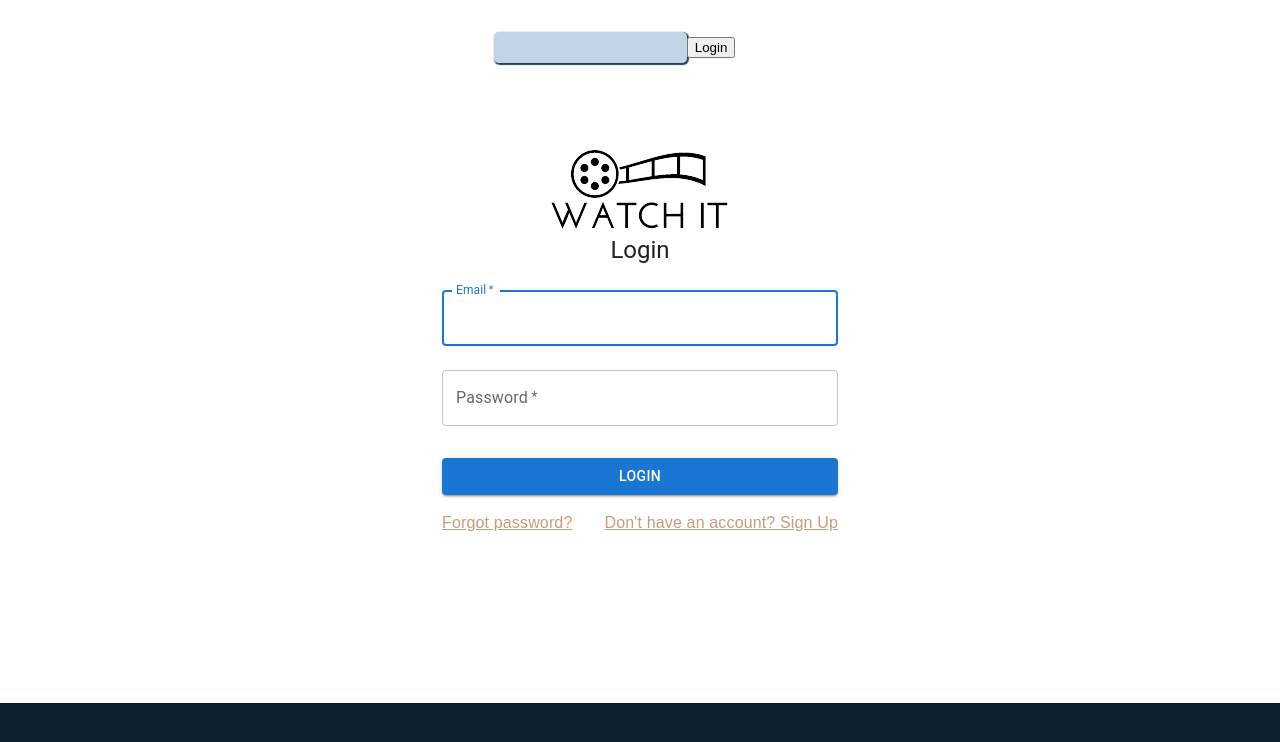
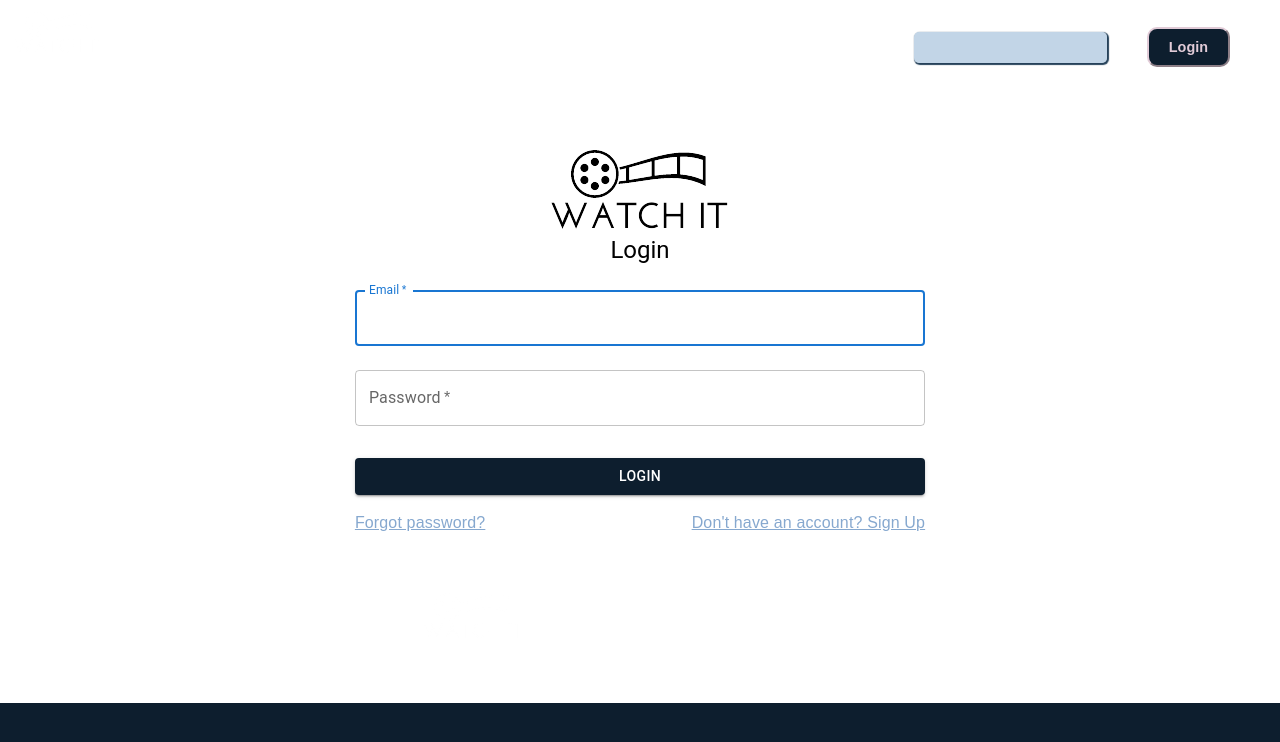
Before and after one commit to lbagnus/WATCH-IT, a React (Create React App) app in the folder tp-api/: page /Pelicula in a window 1280 px wide. Shown: the top 742 px of the page. Built offline with nearby package versions, Linux system fonts and the light colour scheme; sample sign-in values are in the browser's storage.

Commit message:
header TERMINADO y estilo login

```diff
--- a/tp-api/src/componentes/BotonPerfil.jsx
+++ b/tp-api/src/componentes/BotonPerfil.jsx
@@ -78,7 +78,7 @@ export default function BotonPerfil({handleLogout}) {
         transformOrigin={{ horizontal: 'right', vertical: 'top' }}
         anchorOrigin={{ horizontal: 'right', vertical: 'bottom' }}
       >
-        <MenuItem onClick={handleClose}>
+        <MenuItem  onClick={handleClose}>
           <Avatar /> My account
         </MenuItem>
         <Divider />
--- a/tp-api/src/componentes/Header.jsx
+++ b/tp-api/src/componentes/Header.jsx
@@ -14,7 +14,7 @@ const Header = ({isLoggedIn, handleLogout}) => {
             src={require("../imagenes/logos/logo blanco3.png")}
             alt="logo-header"
           />
-        </div>
+
 
         <ul className="nav">
           <li>
@@ -29,20 +29,16 @@ const Header = ({isLoggedIn, handleLogout}) => {
           <li>
             <Link to="/MisListas">Preferidas</Link>
           </li>
-                  </ul>
+          </ul>
+        </div>
 
         <div class="buscador">
           <input className="buscado" type="text" />
 
           <div>
           {isLoggedIn ? (
-                <div>
-                    <img
-                    className="icono-persona"
-                    src={require("../imagenes/iconitos/avatarwhite.png")}
-                    alt="icono-persona"/>
-
-          <h4>Julieta</h4>
+                <div className="perfil">
+                    <h4>Julieta</h4>
                     <BotonPerfil handleLogout={handleLogout} />
                 </div>
             ) : (
--- a/tp-api/src/componentes/Login.jsx
+++ b/tp-api/src/componentes/Login.jsx
@@ -1,12 +1,11 @@
 import React, { useState } from 'react';
-import Avatar from "../imagenes/logos/logo negro2.png";
+import Loginpic from "../imagenes/logos/logo negro2.png";
 import Button from '@mui/material/Button';
 import CssBaseline from '@mui/material/CssBaseline';
 import TextField from '@mui/material/TextField';
 import Link from '@mui/material/Link';
 import Grid from '@mui/material/Grid';
 import Box from '@mui/material/Box';
-import LockOutlinedIcon from '@mui/icons-material/LockOutlined';
 import Typography from '@mui/material/Typography';
 import Container from '@mui/material/Container';
 import { createTheme, ThemeProvider } from '@mui/material/styles';
@@ -51,7 +50,7 @@ function Login({onLogin}) {
 
     return (
         <ThemeProvider theme={defaultTheme}>
-            <Container component="main" maxWidth="xs">
+            <Container id='contenedor'  component="main" >
                 <CssBaseline />
                 <Box
                     sx={{
@@ -61,8 +60,8 @@ function Login({onLogin}) {
                         alignItems: 'center',
                     }}
                 >
-                     <img src={Avatar} alt="Avatar" />
-                    <Typography component="h1" variant="h5">
+                     <img src={Loginpic} alt="Avatar" />
+                    <Typography component="h1" variant="h5" color={'black'}>
                     Login
                     </Typography>
 
@@ -73,12 +72,12 @@ function Login({onLogin}) {
                         </Typography>
                     )}
 
-                    <Box component="form" noValidate onSubmit={handleSubmit} sx={{ mt: 1 }}>
+                    <Box id='box' component="form" noValidate onSubmit={handleSubmit} sx={{ mt: 1 }}>
                         <TextField
                             margin="normal"
                             required
                             fullWidth
-                            id="email"
+                            id='emailboton'
                             label="Email"
                             name="email"
                             autoComplete="email"
@@ -98,7 +97,8 @@ function Login({onLogin}) {
                             type="submit"
                             fullWidth
                             variant="contained"
-                            sx={{ mt: 3, mb: 2 }}
+                            id='BotonLogIn'
+                            sx={{ mt: 3, mb: 2}}
                         >
                             Login
                         </Button>
--- a/tp-api/src/componentes/Registro.jsx
+++ b/tp-api/src/componentes/Registro.jsx
@@ -13,6 +13,7 @@ import Typography from '@mui/material/Typography';
 import Container from '@mui/material/Container';
 import { createTheme, ThemeProvider } from '@mui/material/styles';
 import { useNavigate } from 'react-router-dom';
+import Loginpic from "../imagenes/logos/logo negro2.png";
 
 const defaultTheme = createTheme();
 
@@ -60,9 +61,7 @@ function Registro() {
                         alignItems: 'center',
                     }}
                 >
-                    <Avatar sx={{ m: 1, bgcolor: 'secondary.main' }}>
-                        <LockOutlinedIcon />
-                    </Avatar>
+                    <img src={Loginpic} alt="Avatar" />
                     <Typography component="h1" variant="h5">
                         Sign Up
                     </Typography>
@@ -117,12 +116,13 @@ function Registro() {
                             fullWidth
                             variant="contained"
                             sx={{ mt: 3, mb: 2 }}
+                            id='BotonLogIn'
                         >
                             Sign Up
                         </Button>
                         <Grid container justifyContent="flex-end">
                             <Grid item>
-                                <Link href="#" variant="body2" onClick={handleSignIn}>
+                                <Link class="forgot" href="#" variant="body2" onClick={handleSignIn}>
                                     Already have an account? Sign in
                                 </Link>
                             </Grid>
--- a/tp-api/src/css/Login.css
+++ b/tp-api/src/css/Login.css
@@ -1,27 +1,29 @@
+
+
 .emailboton{
    color: rgb(200, 155, 122);
 }
 
-#botonSignIn{
-    background-color:rgb(200, 155, 122);
-    margin-top: 0;
+#BotonLogIn{
+    background-color:#0d1e2e;
+
 
 }
+
+
 
 .logoSignIn{
     width: 100%;
 
 }
 
-.lineaLogin{
-    background-color:rgb(200, 155, 122) ;
-    width: 100%;
-    height: 1px;
-    margin: 5% 0%;
-}
 
 .forgot{
     /*text-decoration: none;*/
-    color:rgb(200, 155, 122)  ;
+    color: #86a8cf;
 
 }
+
+#box{
+    color: white;
+}
--- a/tp-api/src/css/header.css
+++ b/tp-api/src/css/header.css
@@ -2,12 +2,11 @@
   height: 9vh;
   float: left;
 }
-
-
 .contenedormenu {
 overflow: hidden; /* para contener el navbar en su lugar */
 display: flex;
 align-items:  center;
+justify-content: space-between;
 }
 
 .contenedormenu .logo {
@@ -49,9 +48,7 @@ background-color: #26425A; /* color de fondo al pasar el ratón */
   margin-top: 10px; /* margen superior */
   display: flex;
   align-items: center;
-  /*margin-left: 55%;*/
-  width: 55%;
-  margin-right: 0;
+
 }
 
 .contenedormenu .buscador input[type='text'] {
@@ -70,6 +67,12 @@ background-color: #26425A; /* color de fondo al pasar el ratón */
   margin: 0 10px; /* margen entre elementos */
 }
 
+.perfil{
+  display: flex;
+  flex-direction: row;
+  align-items: center;
+}
+
 #icono-arrow{
   background-color:#0D1E2E;
 }
@@ -83,3 +86,15 @@ background-color: #26425A; /* color de fondo al pasar el ratón */
   margin-left: 10px;
   width: 10%;
 }
+
+.botonLogin{
+  border-color: #e1cbd7;
+  background-color: #0D1E2E;
+  margin-right: 50PX;
+  margin-left: 40PX;
+  padding: 10px 20px;
+  border-radius: 10px;
+  font-size: 1.8vh;
+  font-weight: bold;
+  color: #e1cbd7;
+}
```
